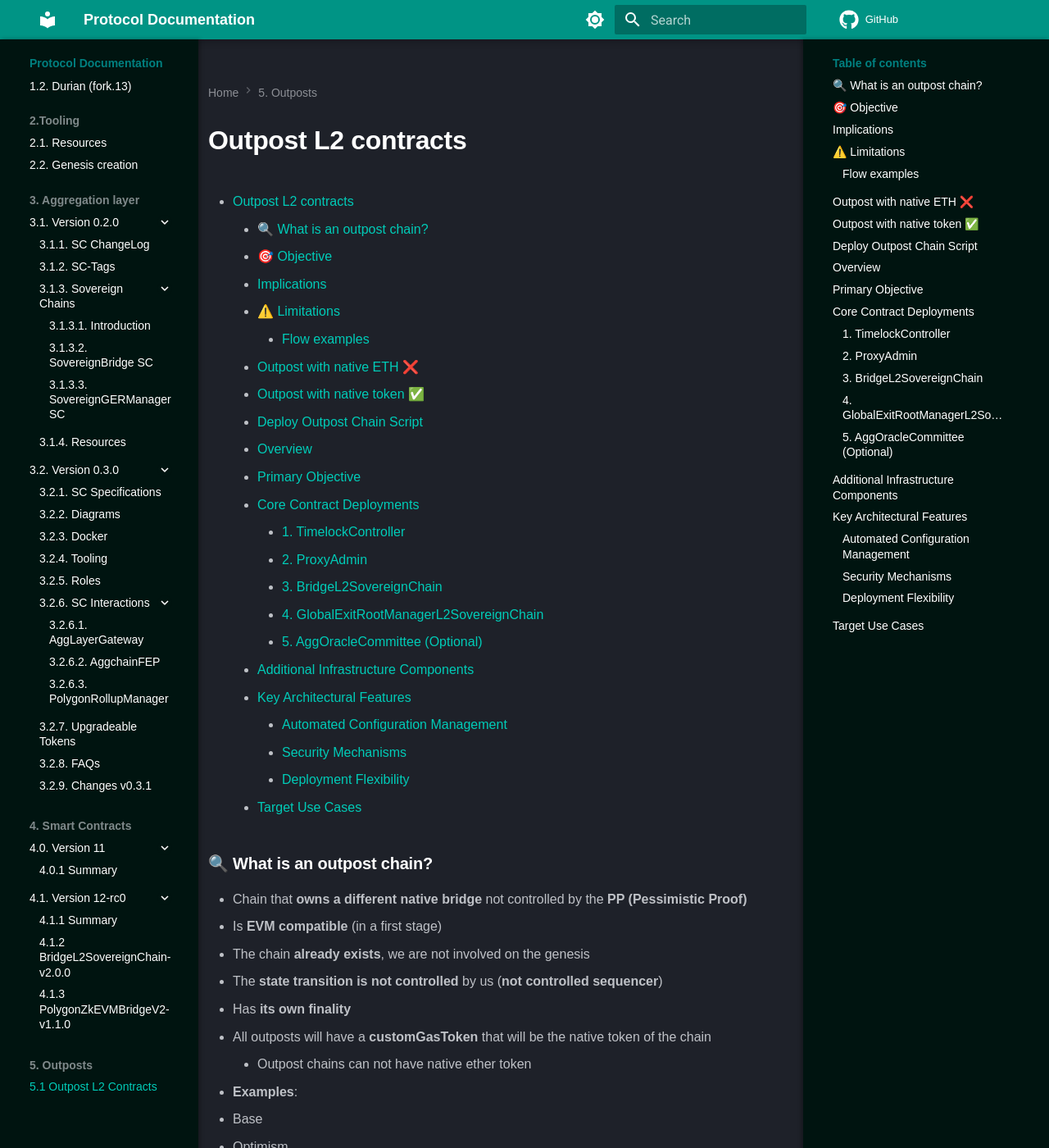
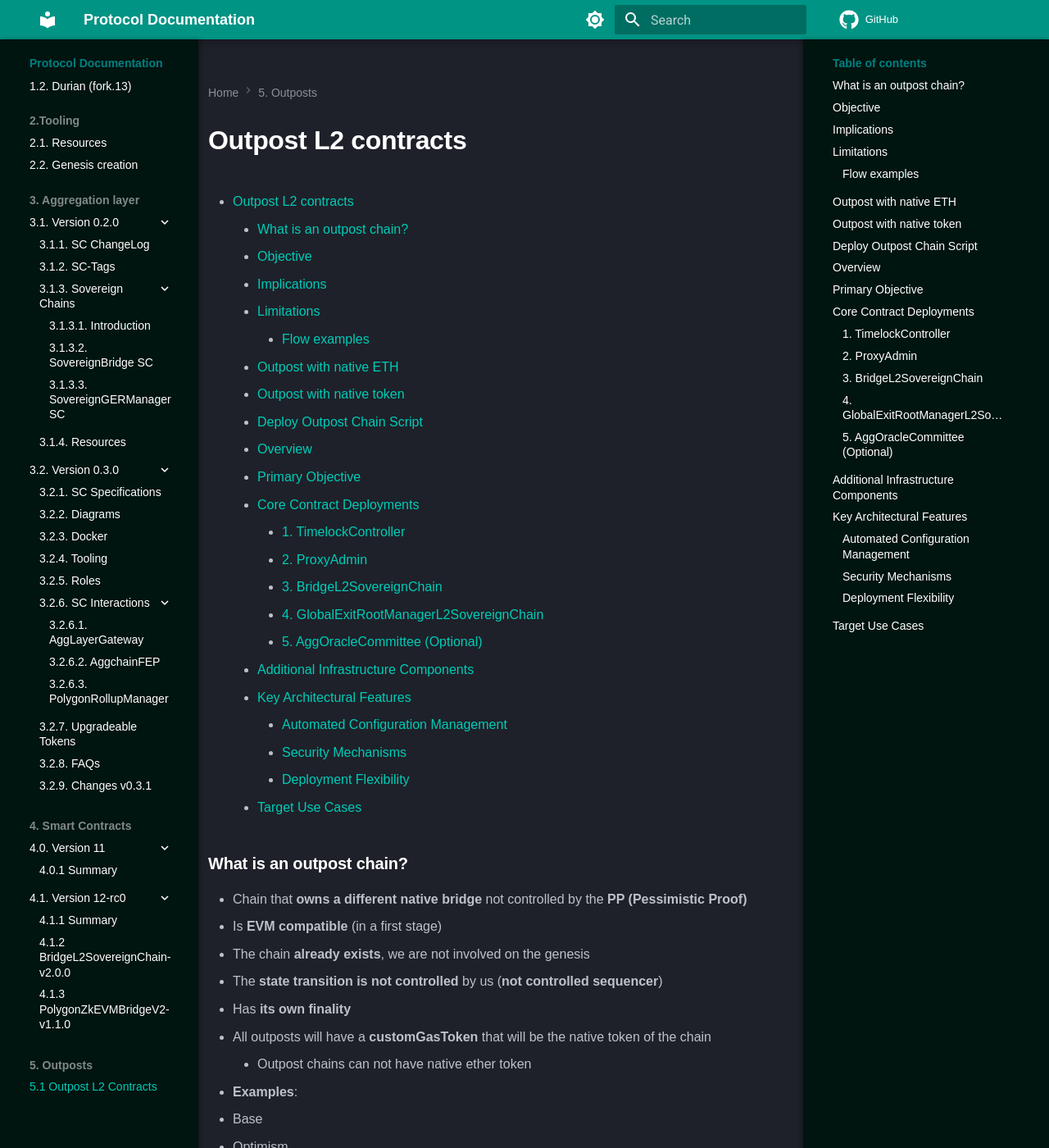
Before and after one commit to agglayer/protocol-team-docs, an MkDocs documentation site: the page built from docs/outposts/OutpostL2.md, in a window 1280 px wide and 1400 px high. Shown: the whole window at 82% size. Built offline with MkDocs 1.6.1 and Material for MkDocs 9.7.7, drawn with Linux system fonts in a browser that asks for light colours; comment, search, counter and statistics services are not loaded; some of the changed text lies outside the part shown.

Commit message:
Get rid of emojis :(

````diff
--- a/docs/outposts/OutpostL2.md
+++ b/docs/outposts/OutpostL2.md
@@ -1,7 +1,7 @@
 # Outpost L2 contracts
 [TOC]
 
-### 🔍 What is an outpost chain?
+### What is an outpost chain?
 
 - Chain that **owns a different native bridge** not controlled by the **PP (Pessimistic Proof)**
 - Is **EVM compatible** (in a first stage)
@@ -17,7 +17,7 @@
 
 ---
 
-### 🎯 Objective
+### Objective
 
 - **Attach an outpost chain to the aggLayer**
 
@@ -28,7 +28,7 @@
 
 ---
 
-### ⚠️ Limitations
+### Limitations
 
 - **Bridge, GER and wTokens** have **different addresses**
 - Possible reorgs in the outpost chain,so also in the LER
@@ -36,7 +36,7 @@
     - It can create double spending, will be paid by Polygon.
 
 #### Flow examples
-### Outpost with native ETH ❌
+### Outpost with native ETH
 Example flow of an outpost having gasTokenNetwork different than native networkID/rollupID:
 Initialize params:
 - GasTokenNetwork: 0 (ethereum)
@@ -61,7 +61,7 @@ sequenceDiagram
     L1_Agglayer_Bridge ->> User: ❌❌ There is no ETH on bridge to send ❌❌
 ```
 
-### Outpost with native token ✅
+### Outpost with native token
 Example flow of an outpost having gasTokenNetwork same than native networkID/rollupID:
 Initialize params:
 - GasTokenNetwork: 2 (base rollupId)
````
